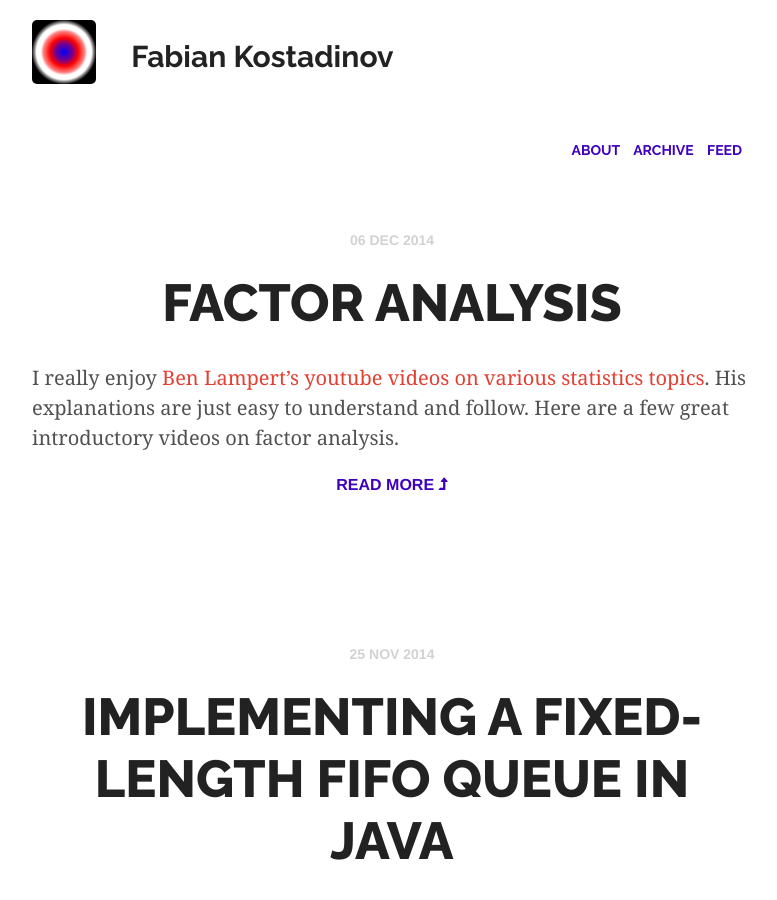
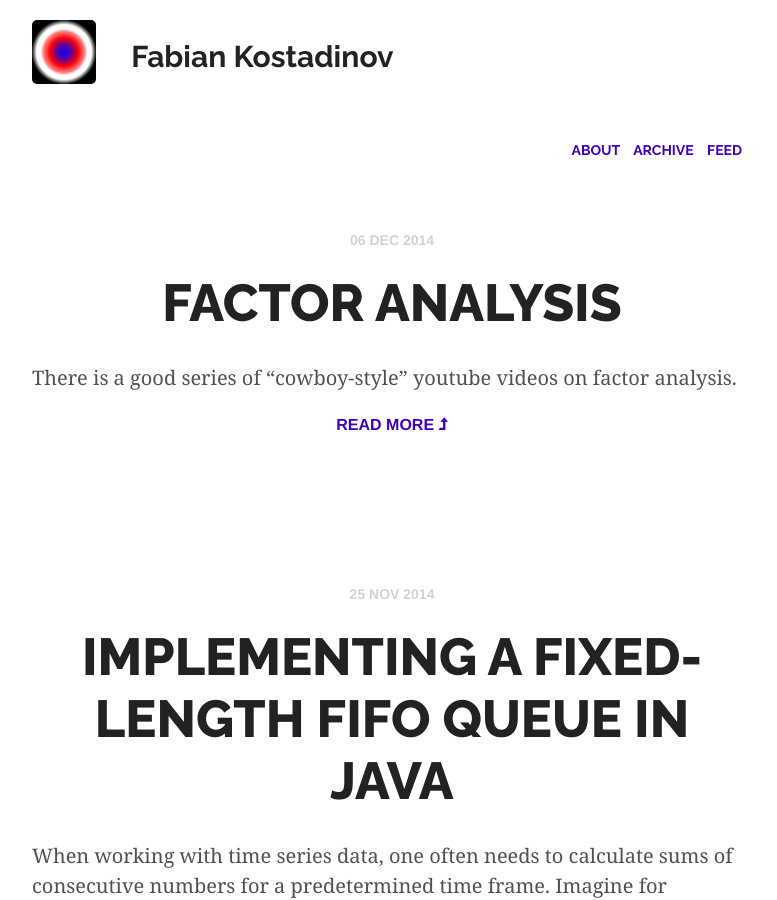
Before and after one commit to fabian-kostadinov/fabian-kostadinov.github.io, a Jekyll site: the page built from index.html, in a window 1280 px wide and 900 px high. Shown: the whole window, without its empty margins (248-1025 px from the left). Built offline with Jekyll 4.4.1, drawn with Linux system fonts in a browser that asks for light colours; nearby versions of some CDN libraries; Markdown is read by kramdown in place of the engine named in the settings; the list of posts is cut into pages by our own code.

Commit message:
Updated post

```diff
--- a/_posts/2014-12-06-factor-analysis.md
+++ b/_posts/2014-12-06-factor-analysis.md
@@ -4,7 +4,35 @@
 comments: true
 tags: [statistics, factor analysis]
 ---
-I really enjoy [Ben Lampert's youtube videos on various statistics topics](https://www.youtube.com/user/SpartacanUsuals). His explanations are just easy to understand and follow. Here are a few great introductory videos on factor analysis.<!--more-->
+There is a good series of "cowboy-style" youtube videos on factor analysis.<!--more-->
+
+_Factor Analysis - An Introduction (Part 1):_
+<iframe width="560" height="315" src="//www.youtube.com/embed/MB-5WB3eZI8" frameborder="0" allowfullscreen></iframe>
+
+_Factor Analysis - Assumptions (Part 2):_
+<iframe width="560" height="315" src="//www.youtube.com/embed/fyStsHk5Ohs" frameborder="0" allowfullscreen></iframe>
+
+_Factor Analysis - Research Questions (Part 3):_
+<iframe width="560" height="315" src="//www.youtube.com/embed/l_uFfxdYzAA" frameborder="0" allowfullscreen></iframe>
+
+_Factor Analysis - Using SPSS (Part 4):_
+<iframe width="560" height="315" src="//www.youtube.com/embed/pRlJZ2nn8c4" frameborder="0" allowfullscreen></iframe>
+
+_Factor Analysis - Interpreting the Readout (Part 5):_
+<iframe width="560" height="315" src="//www.youtube.com/embed/eAl0nXkzt7w" frameborder="0" allowfullscreen></iframe>
+
+_Factor Analysis - Examining Factor Loadings (Part 6):_
+<iframe width="560" height="315" src="//www.youtube.com/embed/NsynBKI8sLo" frameborder="0" allowfullscreen></iframe>
+
+As I am a fan of the [R software](http://www.r-project.org/) (or [R Studio](http://www.rstudio.com/), both of which are available as free software), here is a video on how to perform factor analysis in R by Edward Boone:
+
+_Exploratory Factor Analysis in R:_
+<iframe width="560" height="315" src="//www.youtube.com/embed/Ilf1XR-K3ps" frameborder="0" allowfullscreen></iframe>
+
+In a separate video he also explains principal component analysis (PCA):
+<iframe width="560" height="315" src="//www.youtube.com/embed/Heh7Nv4qimU?list=UUP26dEI5nBLwt8xQk0LdnWg" frameborder="0" allowfullscreen></iframe>
+
+For the necessary mathematical background, I really enjoy [Ben Lampert's youtube videos on various statistics topics](https://www.youtube.com/user/SpartacanUsuals). His explanations are just easy to understand and follow. Here are a few great introductory videos on factor analysis.
 
 _Factor Analysis - An Introduction_
 
```
